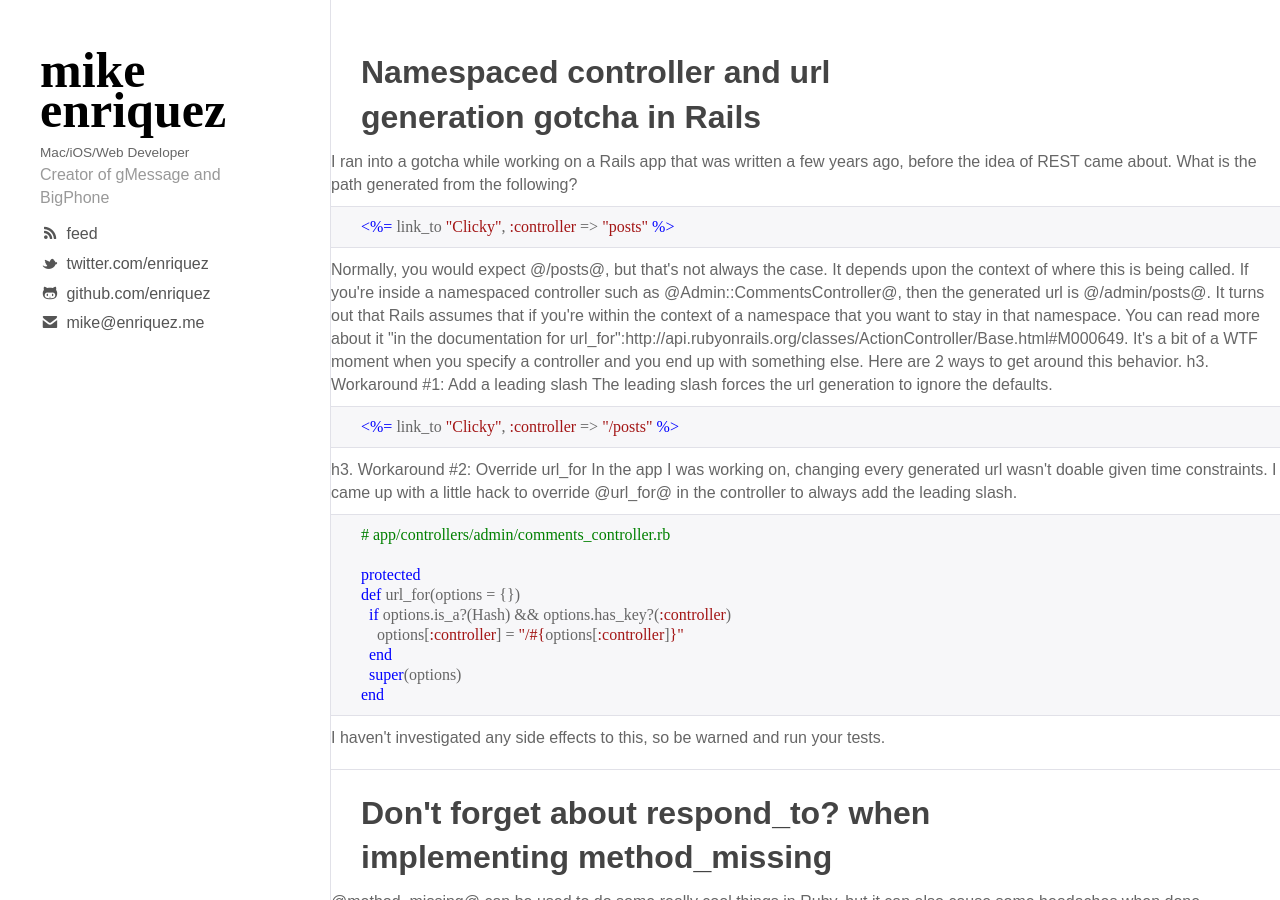
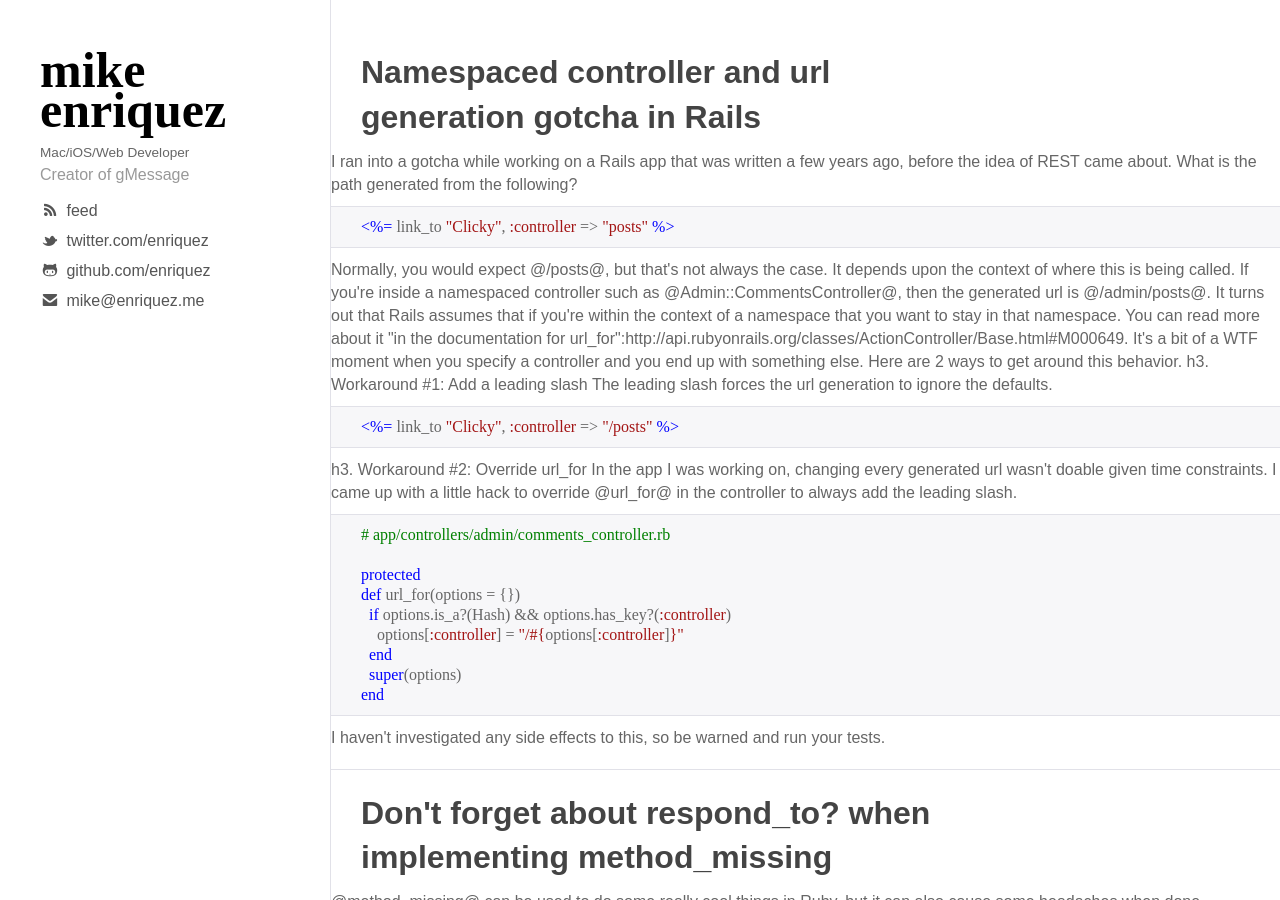
Before and after one commit to enriquez/mikeenriquez, a Jekyll site: the page built from index.html, in a window 1280 px wide and 900 px high. Built offline with Jekyll 4.4.1, drawn with Linux system fonts in a browser that asks for light colours; Markdown is read by kramdown in place of the engine named in the settings; the list of posts is cut into pages by our own code.

Commit message:
Shorter blurbige

```diff
--- a/_layouts/default.html
+++ b/_layouts/default.html
@@ -16,7 +16,7 @@
         <div id="info">
           <h1 id="name"><a href="/">mike enriquez</a></h1>
           <small id="title">Mac/iOS/Web Developer</small>
-          <p class="muted" id="description">Creator of gMessage and BigPhone</p>
+          <p class="muted" id="description">Creator of gMessage</p>
         </div>
         <ul id="nav" class="nav nav-list">
           <li><a href="/atom.xml"><i class="icon-rss"></i> feed</a></li>
```
